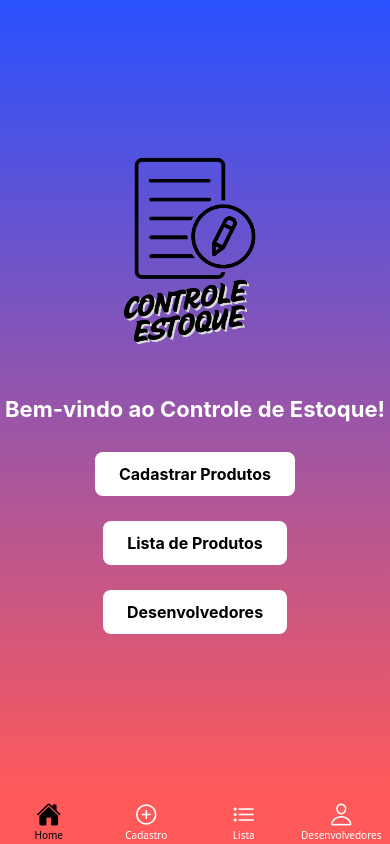
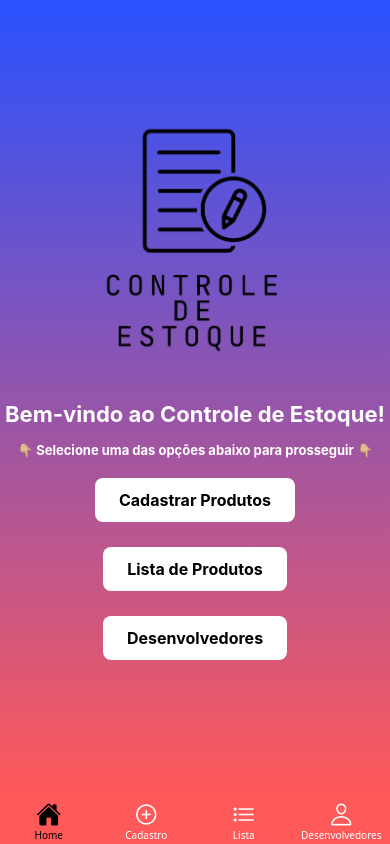
Before and after one commit to CP3-Mobile/controle-app-mobile, a React Native app in the folder ControleEstoqueCP3/: screen /Home in a window 390 px wide. Built offline with nearby package versions, Linux system fonts and the light colour scheme.

Commit message:
"Pequeno ajuste em texto da tela home, e troca da logo na tela home"

```diff
--- a/ControleEstoqueCP3/app/home.js
+++ b/ControleEstoqueCP3/app/home.js
@@ -5,9 +5,10 @@ import { LinearGradient } from 'expo-linear-gradient';
 export default function Home({ navigation }) {
   return (
     <LinearGradient colors={['#2951ff', '#ff5959']} style={styles.container}>
-      <Image source={require('../assets/controle-estoque.png')} style={styles.logo} />
+      <Image source={require('../assets/back_home.png')} style={styles.logo} />
 
       <Text style={styles.title}>Bem-vindo ao Controle de Estoque!</Text>
+      <Text style={styles.title2}>👇🏼 Selecione uma das opções abaixo para prosseguir 👇🏼</Text>
 
       <TouchableOpacity
         style={styles.button}
@@ -41,15 +42,22 @@ const styles = StyleSheet.create({
     alignItems: 'center',
   },
   logo: {
-    width: 170,
-    height: 220,
+    width: 220,
+    height: 250,
     marginBottom: 40,
   },
   title: {
     fontSize: 22,
     fontWeight: 'bold',
     color: '#fff',
-    marginBottom: 30,
+    marginBottom: 15,
+    textAlign: 'center',
+    },
+    title2: {
+    fontSize: 13,
+    fontWeight: 'bold',
+    color: '#fff',
+    marginBottom: 20,
     textAlign: 'center',
   },
   button: {
```
Also changed, not shown: ControleEstoqueCP3/assets/back_home.png (added), ControleEstoqueCP3/assets/controle-estoque.png (deleted).
